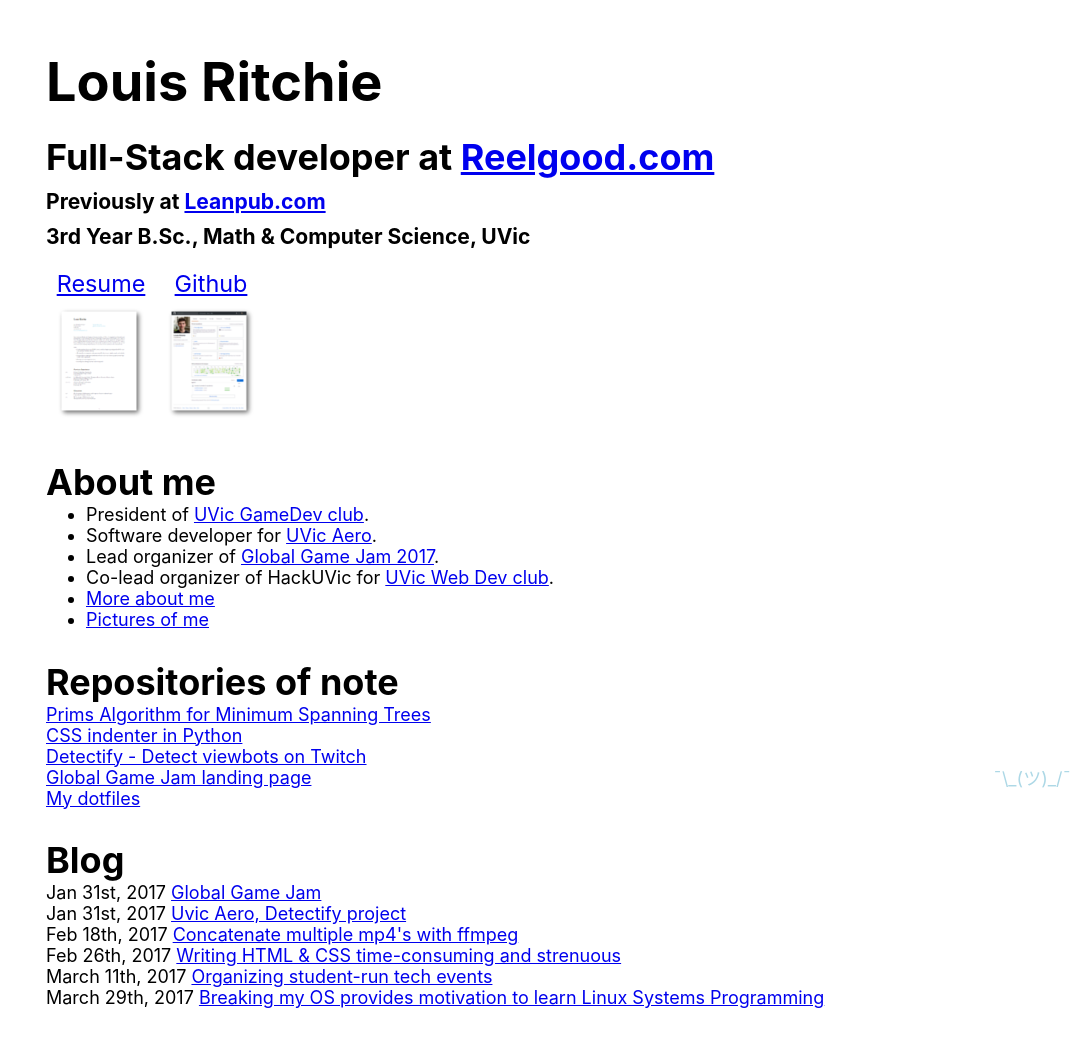
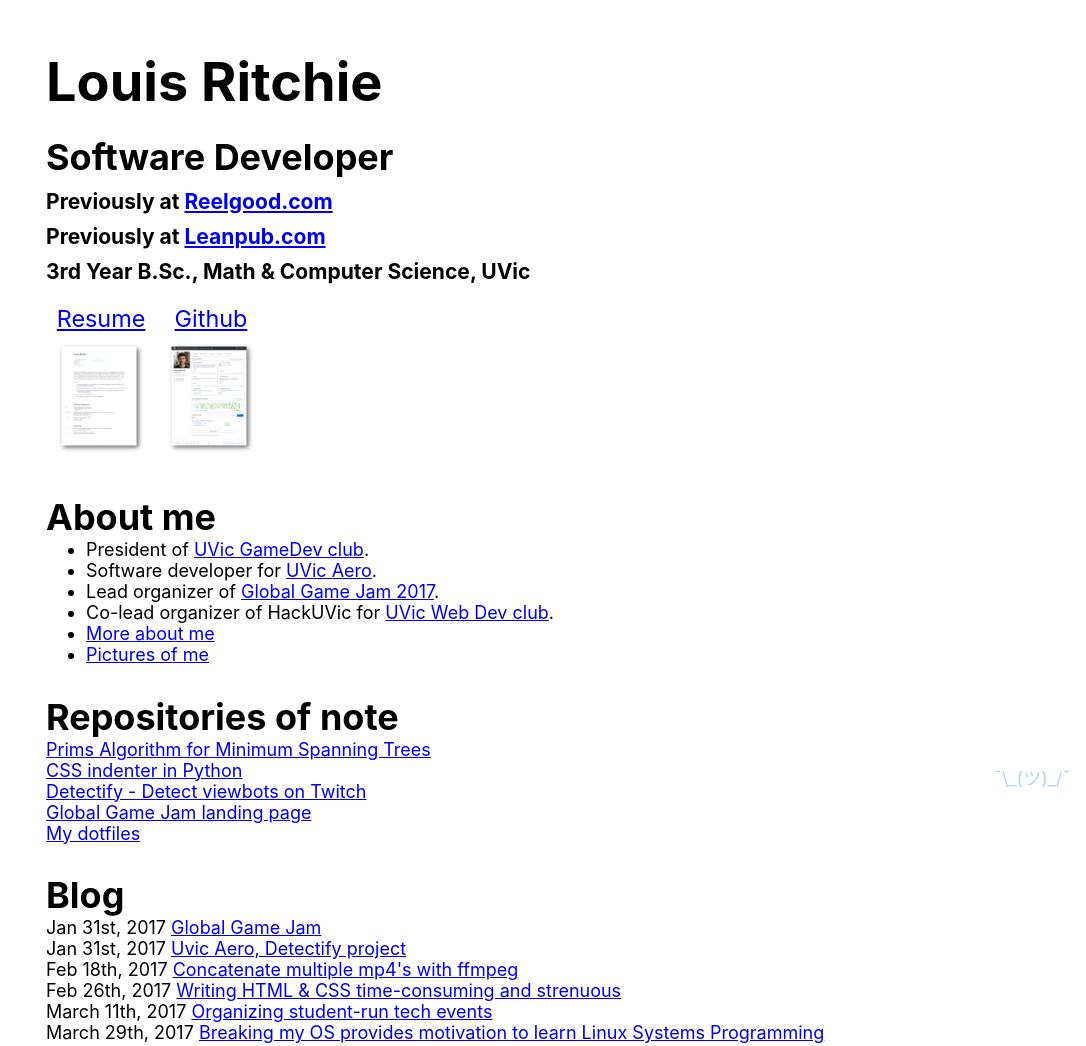
Before and after one commit to LouisRitchie/website, a plain HTML site: page index.html in a window 1280 px wide. Shown: the whole page, without its empty margins (194-1280 px from the left). Before the commit the page ends 1018 px from the top, so only its background shows below. Drawn offline with Linux system fonts and the light colour scheme.

Commit message:
update my title

```diff
--- a/index.html
+++ b/index.html
@@ -8,7 +8,8 @@
 <body>
   <div>
     <h1>Louis Ritchie</h1>
-    <h2>Full-Stack developer at <a href='https://reelgood.com'>Reelgood.com</a></h2>
+    <h2>Software Developer</h2>
+    <h3>Previously at <a href='https://reelgood.com'>Reelgood.com</a></h3>
     <h3>Previously at <a href='https://leanpub.com'>Leanpub.com</a></h3>
     <h3>3rd Year B.Sc., Math & Computer Science, UVic</h3>
 	<div class="resume-and-github">
--- a/stylesheet.css
+++ b/stylesheet.css
@@ -22,6 +22,8 @@
 }
 .resume-and-github {
   display: flex;
+	flex-flow: row wrap;
+	max-width: 750px;
 }
 .resume-and-github div a {
   display: flex;
```
